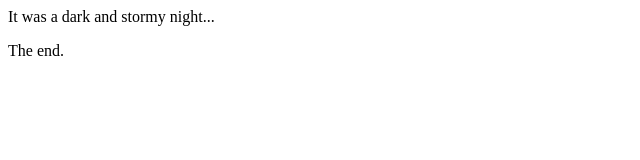
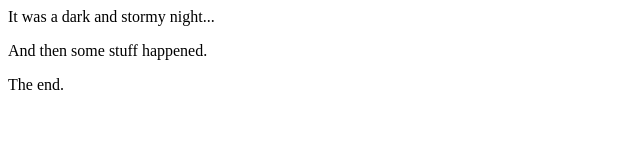
Before and after one commit to ZingingQT23/fireside-story, a plain HTML site: page index.html in a window 1280 px wide. Shown: the whole page, without its empty margins (0-640 px from the left). Drawn offline with Linux system fonts and the light colour scheme.

Commit message:
added another line

```diff
--- a/index.html
+++ b/index.html
@@ -2,6 +2,7 @@
 <html>
     <head>
         <p>It was a dark and stormy night...</p>
+        <p>And then some stuff happened.</p>
         <p>The end.</p>
     </head>
 </html>
```
